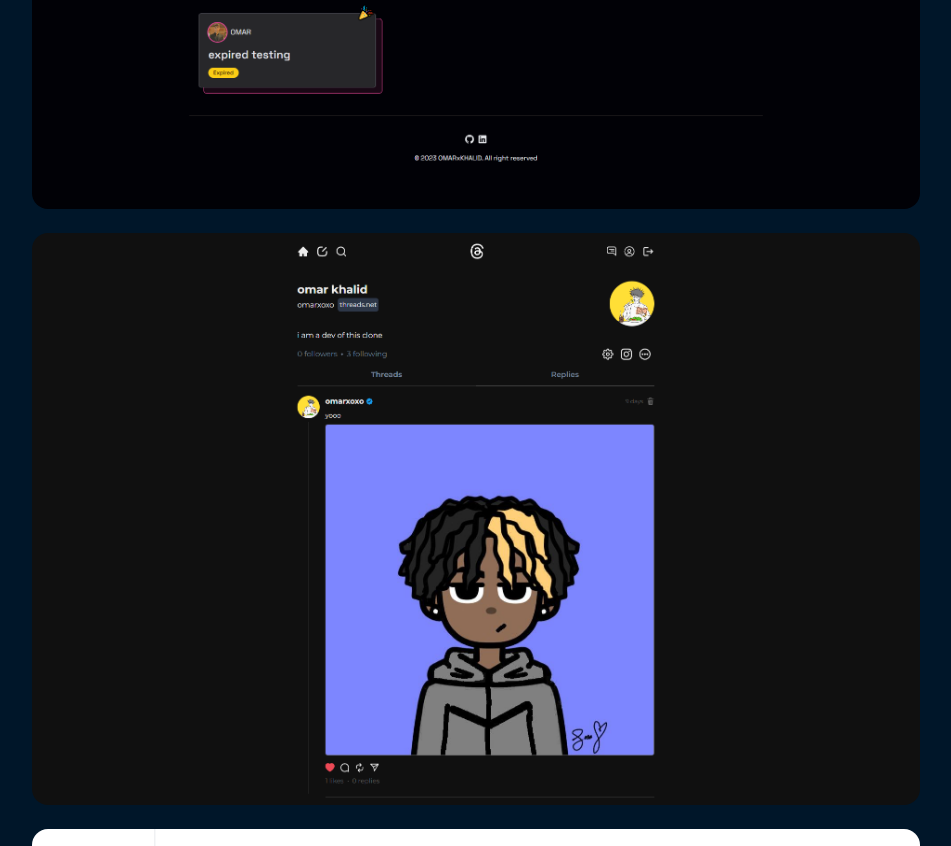
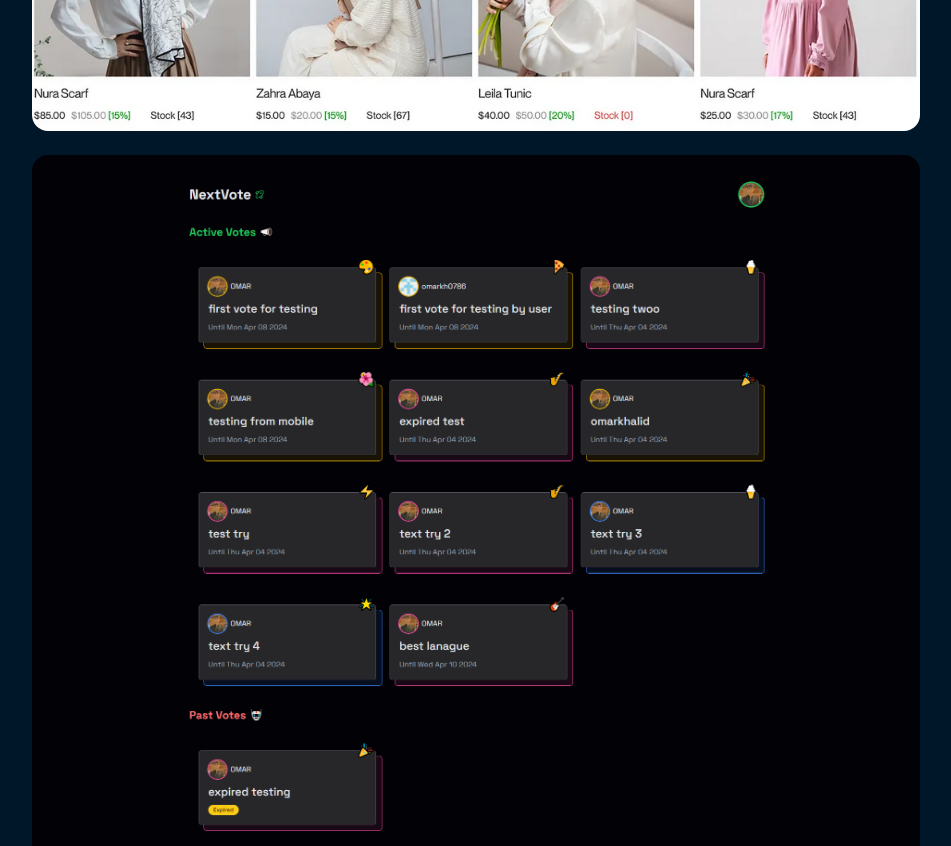
Before and after one commit to OMARxKHALID/nextportfolio, a Next.js app: page /main in a window 1280 px wide. Shown: the part 1360-2206 px from the top of the page, without its empty margins (164-1115 px from the left). Built offline with nearby package versions, Linux system fonts and the light colour scheme.

Commit message:
added barakah website

```diff
--- a/app/(layout)/main/page.js
+++ b/app/(layout)/main/page.js
@@ -4,6 +4,7 @@
 import ThreadsClonePreview from "@/public/images/projects/ThreadsClonePreview.png";
 import NextVotePreview from "@/public/images/projects/NextVotePreview.png";
 import POSifyPreview from "@/public/images/projects/POSifyPreview.png";
+import BarakahPreview from "@/public/images/projects/BarakahPreview.png";
 
 export const projectData = [
   {
@@ -17,6 +18,15 @@
   },
   {
     id: 1,
+    img: BarakahPreview,
+    imgAlt: "Barakah Fashion E-commerce Website",
+    title: "Barakah Fashion E-commerce Website",
+    subtitle:
+      "Next.js E-commerce Platform | Product Filtering && Tailwind CSS && Responsive UI && Modern Design",
+    projectLink: "https://Barakah.com/",
+  },
+  {
+    id: 2,
     img: NextVotePreview,
     imgAlt: "Next Vote App",
     title: "Next Vote App",
@@ -25,7 +35,7 @@
     projectLink: "https://nextjsxvote.vercel.app/",
   },
   {
-    id: 2,
+    id: 3,
     img: ThreadsClonePreview,
     imgAlt: "MERN Stack Threads Clone",
     title: "MERN Stack Threads Clone",
@@ -34,7 +44,7 @@
     projectLink: "https://reactthreadsclone.onrender.com/",
   },
   {
-    id: 3,
+    id: 4,
     img: InstagramClonePreview,
     imgAlt: "Instagram Clone",
     title: "Instagram Clone",
@@ -42,7 +52,7 @@
     projectLink: "https://reactjsinstagramclone.vercel.app",
   },
   {
-    id: 4,
+    id: 5,
     img: PizzaWebAppPreview,
     imgAlt: "Pizza App",
     title: "MERN Stack Pizza App",
```
Also changed, not shown: public/images/projects/BarakahPreview.png (added), 1 other file (tests, documents, lock files or other folders).
